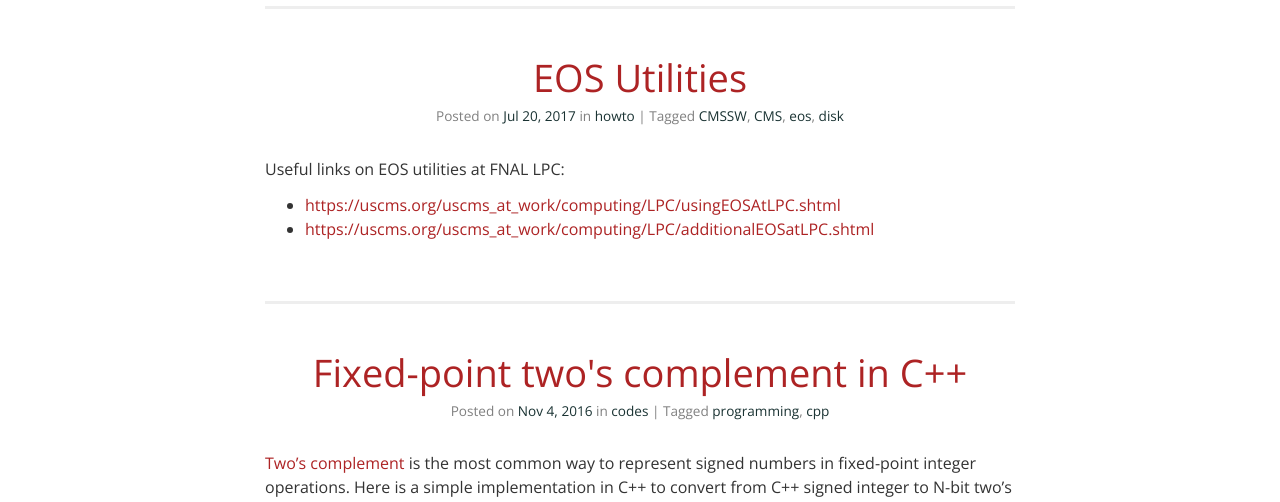
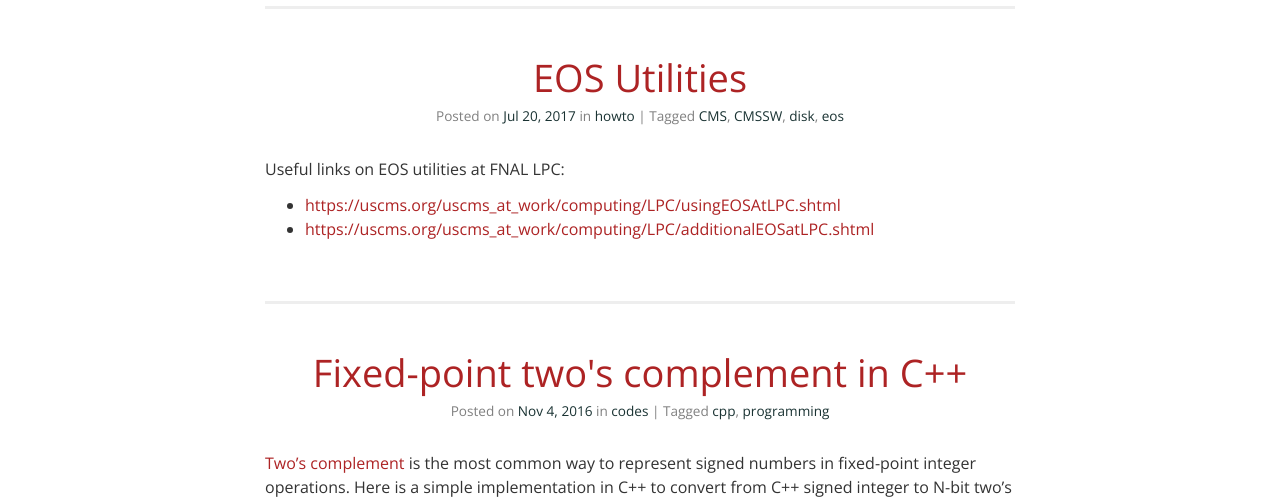
Before and after one commit to jiafulow/jiafulow.github.io, a Jekyll site: the page built from blog/index.html, in a window 1280 px wide and 1400 px high. Shown: the part 337-839 px from the top of the window. Built offline with Jekyll 4.4.1, drawn with Linux system fonts in a browser that asks for light colours; nearby versions of some CDN libraries; the list of posts is cut into pages by our own code.

Commit message:
Fix jekyll build errors

```diff
--- a/_config.yml
+++ b/_config.yml
@@ -49,7 +49,7 @@ sass:
   sass_dir: assets/stylesheets/
   #style: compressed
 
-gems:
+plugins:
   - jemoji
   - jekyll-mentions
   - jekyll-redirect-from
--- a/_layouts/post.html
+++ b/_layouts/post.html
@@ -10,11 +10,11 @@ layout: default
         <h1 class="post-title"><a href="{{ post.url | prepend: site.baseurl }}">{{ post.title }}</a></h1>
         <p class="post-meta">Posted on <a href="{{ post.url | prepend: site.baseurl }}"><time>{{ post.date | date: "%b %-d, %Y" }}</time></a>
           {% if post.categories.size > 0 %}
-          {% assign categories_list = post.categories | sort: first %}
+          {% assign categories_list = post.categories | sort %}
           in {% include categories_list.html %}
           {% endif %}
           {% if post.tags.size > 0 %}
-          {% assign tags_list = post.tags | sort: first %}
+          {% assign tags_list = post.tags | sort %}
           | Tagged {% include tags_list.html %}
           {% endif %}
         </p>
--- a/blog/categories.html
+++ b/blog/categories.html
@@ -29,7 +29,7 @@ permalink: /blog/categories/
                 <li class="post-list-item"><a href="{{ post.url | prepend: site.baseurl }}">{{ post.title }}</a><br/>
                   <span class="post-meta"><time>{{ post.date | date: "%b %-d, %Y" }}</time>
                     {% if post.tags.size > 0 %}
-                    {% assign tags_list = post.tags | sort: first %}
+                    {% assign tags_list = post.tags | sort %}
                     | Tagged {% include tags_list.html %}
                     {% endif %}
                   </span>
--- a/blog/index.html
+++ b/blog/index.html
@@ -15,11 +15,11 @@ title: Blog
             <h1 class="post-title"><a href="{{ post.url | prepend: site.baseurl }}">{{ post.title }}</a></h1>
             <p class="post-meta">Posted on <a href="{{ post.url | prepend: site.baseurl }}"><time>{{ post.date | date: "%b %-d, %Y" }}</time></a>
               {% if post.categories.size > 0 %}
-              {% assign categories_list = post.categories | sort: first %}
+              {% assign categories_list = post.categories | sort %}
               in {% include categories_list.html %}
               {% endif %}
               {% if post.tags.size > 0 %}
-              {% assign tags_list = post.tags | sort: first %}
+              {% assign tags_list = post.tags | sort %}
               | Tagged {% include tags_list.html %}
               {% endif %}
             </p>
--- a/blog/tags.html
+++ b/blog/tags.html
@@ -29,7 +29,7 @@ permalink: /blog/tags/
                 <li class="post-list-item"><a href="{{ post.url | prepend: site.baseurl }}">{{ post.title }}</a><br/>
                   <span class="post-meta"><time>{{ post.date | date: "%b %-d, %Y" }}</time>
                     {% if post.tags.size > 0 %}
-                    {% assign tags_list = post.tags | sort: first %}
+                    {% assign tags_list = post.tags | sort %}
                     | Tagged {% include tags_list.html %}
                     {% endif %}
                   </span>
```
